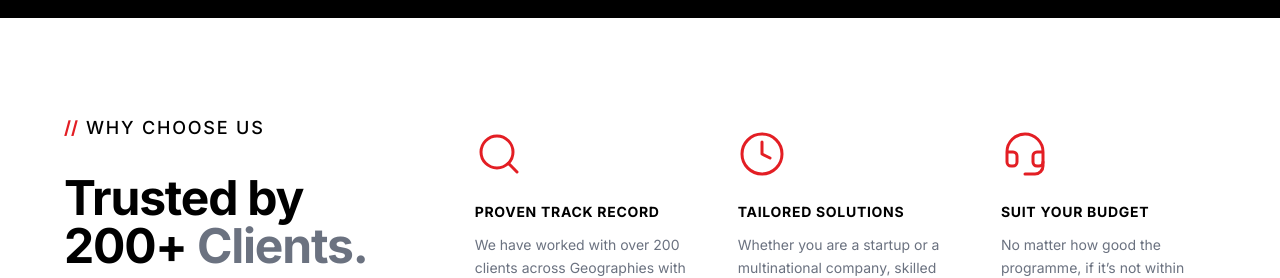
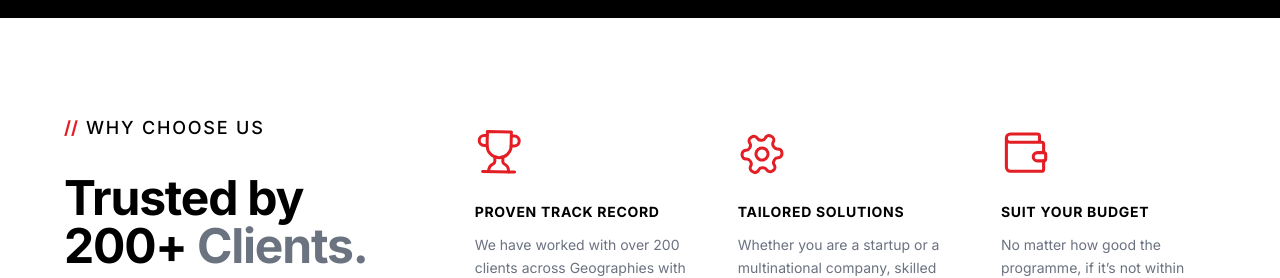
Before and after one commit to arcai0solutions/sponge-main, a Next.js app: page / in a window 1280 px wide. Shown: the part 7140-7418 px from the top of the page. Built offline with nearby package versions, Linux system fonts and the light colour scheme.

Commit message:
feat: update Why Choose Us icons with animated Trophy, Settings, and Wallet

```diff
--- a/components/WhyChooseUs.tsx
+++ b/components/WhyChooseUs.tsx
@@ -2,22 +2,52 @@
 
 import React from 'react';
 import { motion } from 'framer-motion';
-import { Search, Clock, Headset } from 'lucide-react';
+import { Trophy, Settings, Wallet } from 'lucide-react';
 import Image from 'next/image';
+
+const AnimatedTrophy = ({ className }: { className?: string }) => (
+    <motion.div
+        animate={{ rotate: [-8, 8, -8], y: [0, -4, 0] }}
+        transition={{ duration: 4, repeat: Infinity, ease: "easeInOut" }}
+        className={className}
+    >
+        <Trophy className="w-full h-full stroke-[1.5]" />
+    </motion.div>
+);
+
+const AnimatedSettings = ({ className }: { className?: string }) => (
+    <motion.div
+        animate={{ rotate: 360 }}
+        transition={{ duration: 12, repeat: Infinity, ease: "linear" }}
+        className={className}
+    >
+        <Settings className="w-full h-full stroke-[1.5]" />
+    </motion.div>
+);
+
+const AnimatedWallet = ({ className }: { className?: string }) => (
+    <motion.div
+        animate={{ scale: [1, 1.05, 1], y: [0, -2, 0] }}
+        transition={{ duration: 3, repeat: Infinity, ease: "easeInOut" }}
+        className={className}
+    >
+        <Wallet className="w-full h-full stroke-[1.5]" />
+    </motion.div>
+);
 
 const features = [
     {
-        icon: Search,
+        icon: AnimatedTrophy,
         title: 'PROVEN TRACK RECORD',
         description: 'We have worked with over 200 clients across Geographies with an immaculate track record.',
     },
     {
-        icon: Clock,
+        icon: AnimatedSettings,
         title: 'TAILORED SOLUTIONS',
         description: 'Whether you are a startup or a multinational company, skilled or unskilled, we can tailor the sessions to your requirements.',
     },
     {
-        icon: Headset,
+        icon: AnimatedWallet,
         title: 'SUIT YOUR BUDGET',
         description: 'No matter how good the programme, if it’s not within your budget, we will carefully work with you to devise a solution that will suit your budget and deliver the intended outcomes.',
     },
@@ -57,7 +87,7 @@ export default function WhyChooseUs() {
                                 <div key={index} className="flex flex-col gap-6 group">
                                     {/* Icon Container with Orange Stroke */}
                                     <div className="w-12 h-12 text-[#E31E24]">
-                                        <feature.icon className="w-full h-full stroke-[1.5]" />
+                                        <feature.icon className="w-full h-full" />
                                     </div>
 
                                     <div className="flex flex-col gap-3">
```
